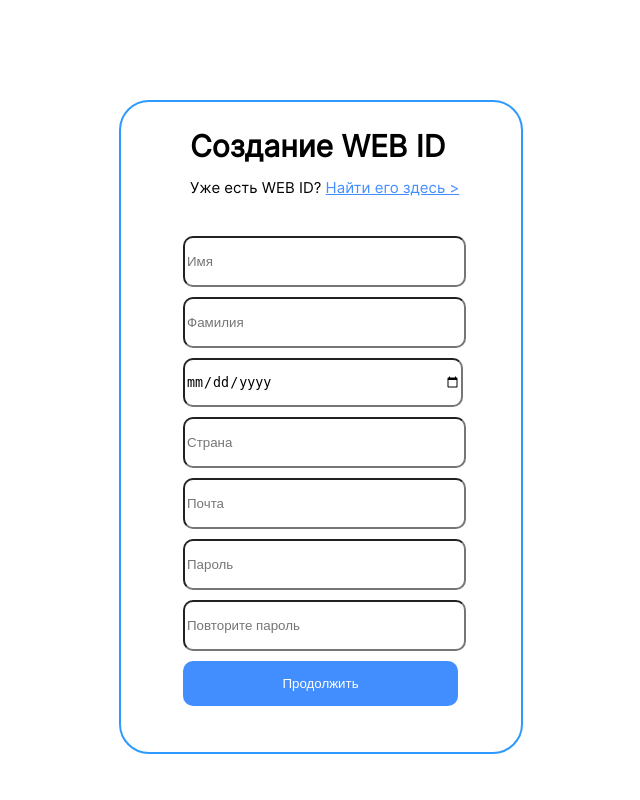
After one commit to kharebovOleg/my_site, a PHP site: page /index.php in a window 1280 px wide. The commit adds this page. Shown: the whole page, without its empty margins (181-821 px from the left). Run offline with PHP 8.4, Linux system fonts and the light colour scheme.

Commit message:
registration form created

```diff
--- /dev/null
+++ b/index.php
@@ -0,0 +1,27 @@
+<!DOCTYPE html>
+<html>
+<head>
+<title>MY SITE</title>
+<meta charset="utf-8">
+<link rel="stylesheet" href="style.css">
+</head>
+<body>
+<div class="registration_page">
+    <div class="registration_head">
+        <p class="main_theme">Создание WEB ID</p>
+        <p class="go_to_authorithation">Уже есть WEB ID? <a href="#">Найти его здесь ></a></p>
+    </div>
+    <form class="registration_form" action="display.php" method="POST">
+        <input type="text" name="firstname" placeholder="Имя"/>
+        <input type="text" name="lastname" placeholder="Фамилия"/>
+        <input type="date" name="birthday" placeholder="Дата рождения"/>
+        <input type="text" name="country" placeholder="Страна"/>
+        <input type="email" name="email" placeholder="Почта"/>
+        <input type="password" name="password" placeholder="Пароль"/>
+        <input type="password" name="password_repeat" placeholder="Повторите пароль"/>
+        <input type="submit" value="Продолжить" style="background-color: rgba(66, 142, 255, 1); color: white; border: none;"/>
+    </form>
+</div>
+
+</body>
+</html>
--- /dev/null
+++ b/style.css
@@ -0,0 +1,69 @@
+@font-face {
+    font-family: 'Inter';
+    src: url(fonts/Inter-Regular.otf);
+}
+.registration_page {
+    position: absolute;
+    top: 100px;
+    left: 300px;
+    width: 400px;
+    height: 650px;
+    border: 2px solid #2E9AFF;
+    border-radius: 30px;
+}
+
+.registration_head {
+    position: absolute;
+    width: 274px;
+    height: 66px;
+    top: 26px;
+    left: 69px;
+}
+
+.main_theme {
+    margin: 0;
+    width: 260px;
+    height: 36px;
+
+
+    font-family: 'Inter';
+    font-size: 30px;
+    font-weight: 600;
+    line-height: 36.31px;
+    text-align: left;
+    color: black;
+}
+
+.go_to_authorithation {
+    font-family: 'Inter';
+    font-size: 15px;
+    font-weight: 400;
+    line-height: 18.15px;
+    text-align: left;
+    color: black;
+}
+
+.go_to_authorithation > a {
+    font-family: 'Inter';
+    font-size: 15px;
+    font-weight: 400;
+    line-height: 18.15px;
+    text-align: left;
+    color: rgba(66, 142, 255, 1);
+
+}
+
+.registration_form > input {
+    display: block;
+    width: 275px;
+    height: 45px;
+
+    margin-bottom: 10px;
+    border-radius: 10px;
+}
+
+.registration_form {
+    position: absolute;
+    top: 134px;
+    left: 62px;
+}
```
Also changed, not shown: config.php (added, +16 -0 lines), display.php (+37 -2 lines), index.html (deleted, +0 -15 lines), resources/mytable (1).sql (added, +63 -0 lines), fonts/Inter-Regular.otf (added).
